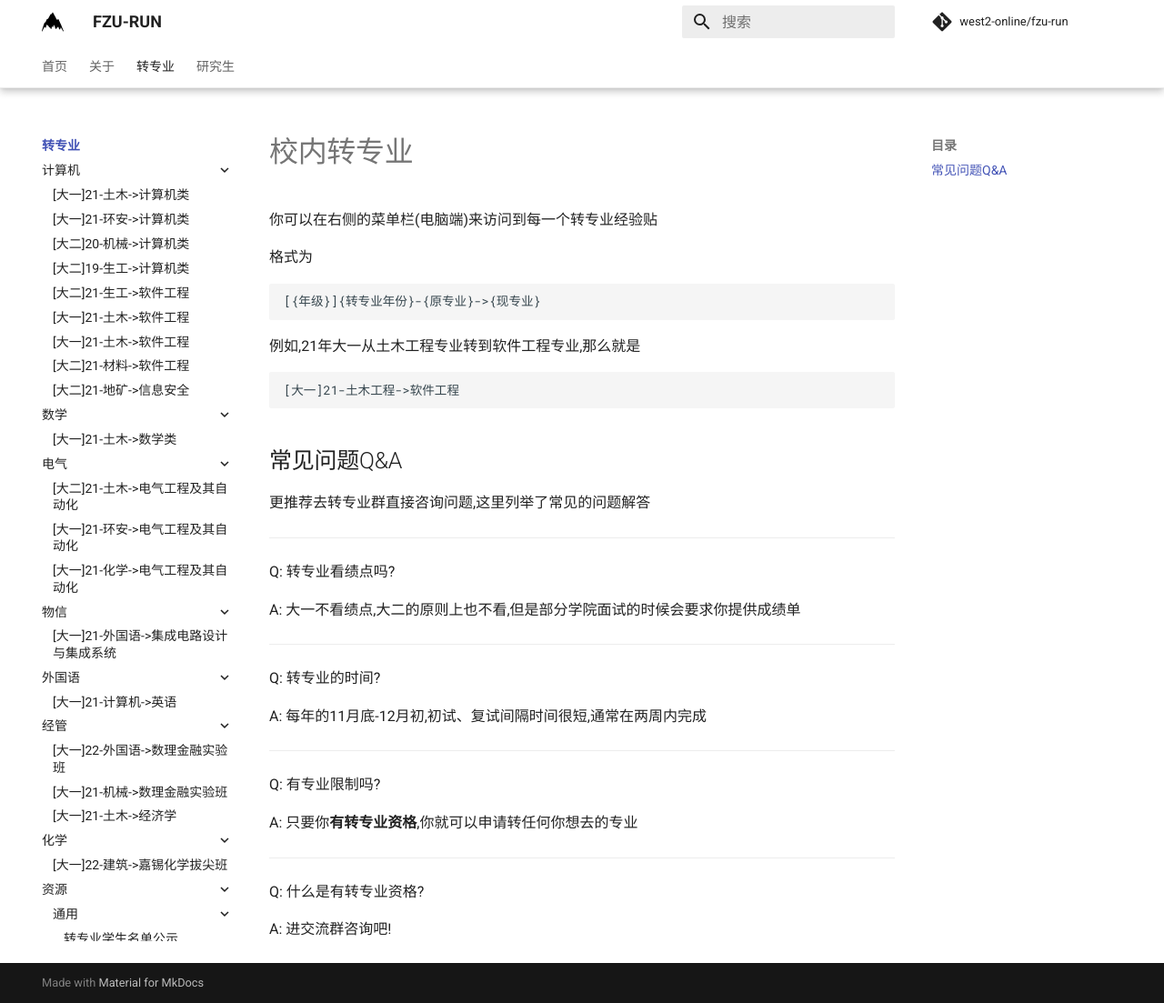
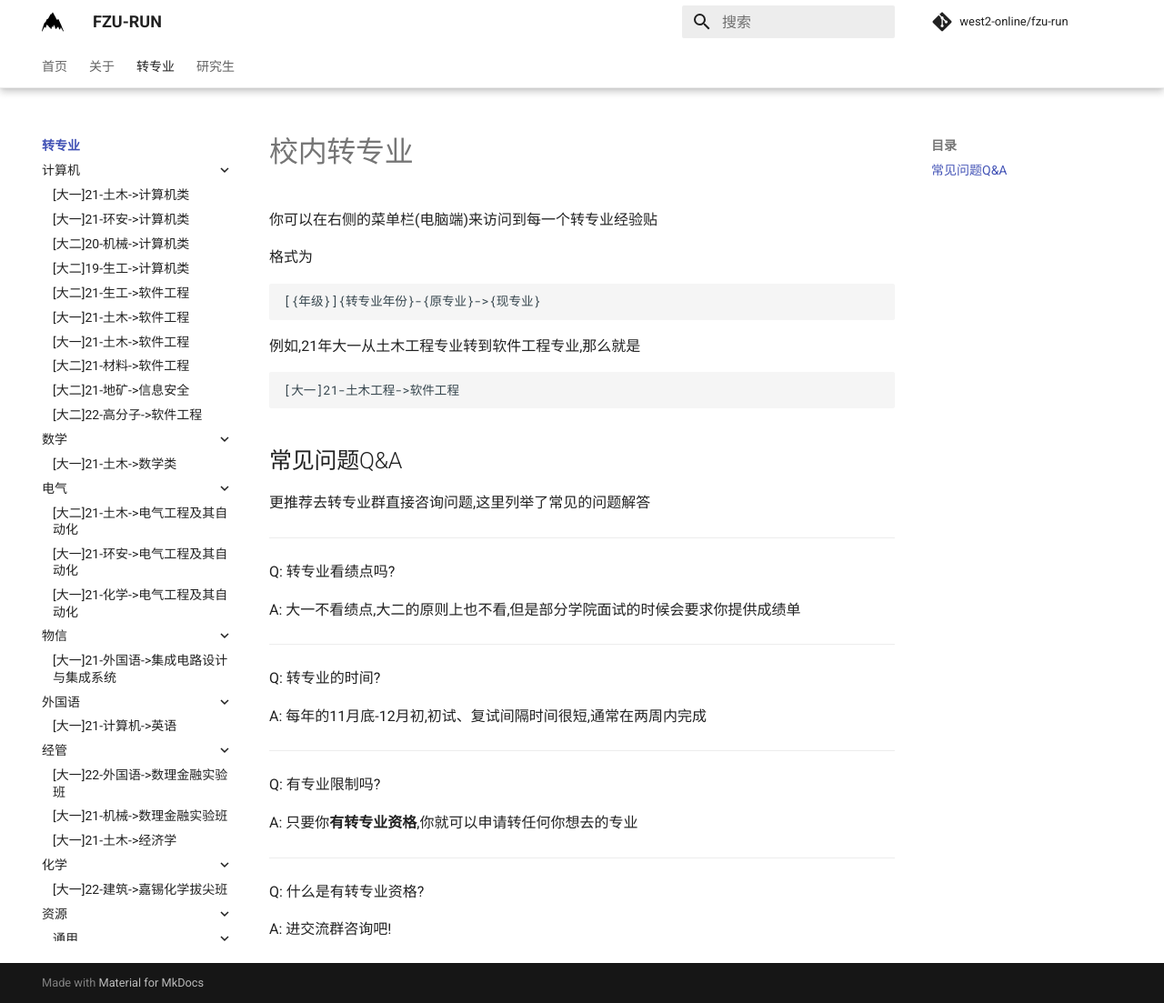
Before and after one commit to west2-online/fzu-run, an MkDocs documentation site: the page built from docs/change-major/README.md, in a window 1280 px wide and 1103 px high. Shown: the whole window at 91% size. Built offline with MkDocs 1.6.1 and Material for MkDocs 9.7.7, drawn with Linux system fonts in a browser that asks for light colours; comment, search, counter and statistics services are not loaded.

Commit message:
update: change-major/cs

```diff
--- a/mkdocs.yml
+++ b/mkdocs.yml
@@ -17,6 +17,7 @@ nav:
             - '[大一]21-土木->软件工程': change-major/cs/7.md
             - '[大二]21-材料->软件工程': change-major/cs/8.md
             - '[大二]21-地矿->信息安全': change-major/cs/9.md
+            - '[大二]22-高分子->软件工程': change-major/cs/10.md
         - 数学:
             - '[大一]21-土木->数学类': change-major/math/1.md
         - 电气:
```
